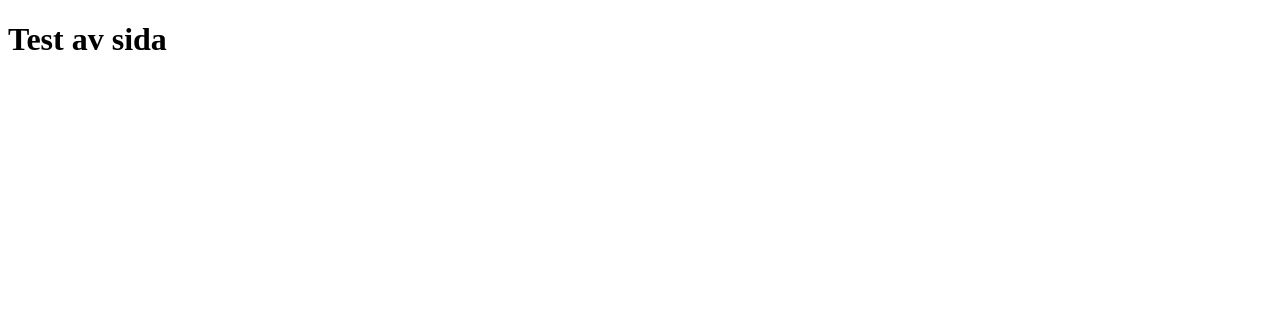
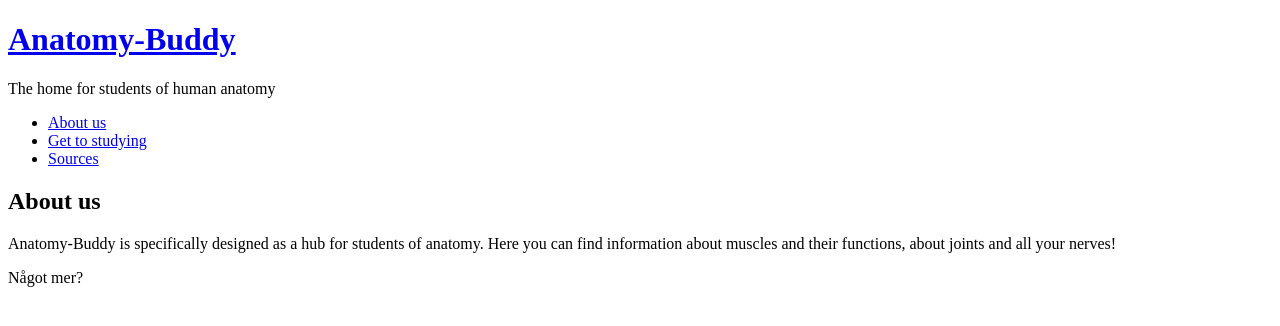
Before and after one commit to HampusMatt/anatomy-buddy, a plain HTML site: page index.html in a window 1280 px wide. Drawn offline with Linux system fonts and the light colour scheme.

Commit message:
Add basic structure to header and about us section, and naviigation

```diff
--- a/index.html
+++ b/index.html
@@ -11,6 +11,29 @@
     <title>Anatomy-Buddy</title>
 </head>
 <body>
-    <h1>Test av sida</h1>
+    <header>
+        <a href="index.html">
+            <h1>Anatomy-Buddy</h1>
+        </a>
+        <p>The home for students of human anatomy</p>
+        <nav>
+            <ul>
+                <li>
+                    <a href="index.html">About us</a>
+                </li>
+                <li>
+                    <a href="#">Get to studying</a>
+                </li>
+                <li>
+                    <a href="#">Sources</a>
+                </li>
+            </ul>
+        </nav>
+    </header>
+    <section>
+        <h2>About us</h2>
+        <p>Anatomy-Buddy is specifically designed as a hub for students of anatomy. Here you can find information about muscles and their functions, about joints and all your nerves!</p>
+    </section>
+    <section>Något mer?</section>
 </body>
 </html>
```
